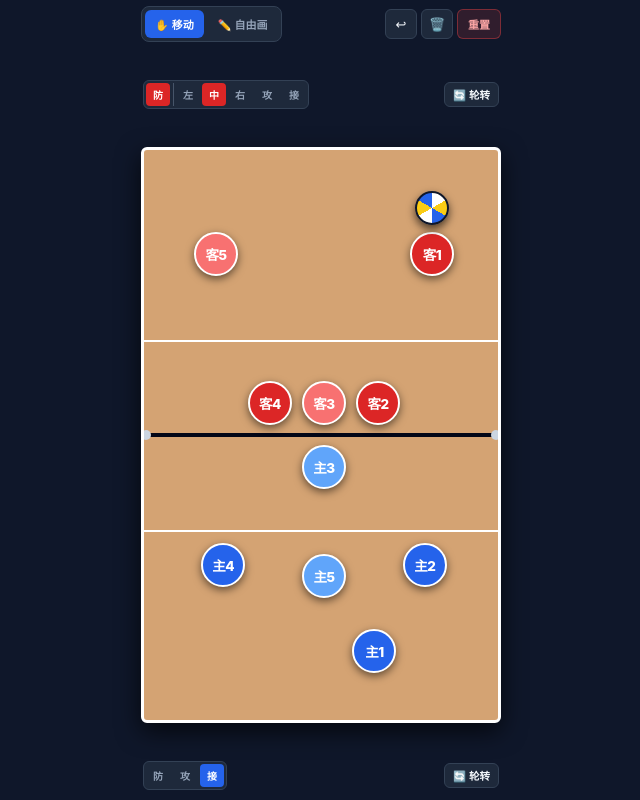
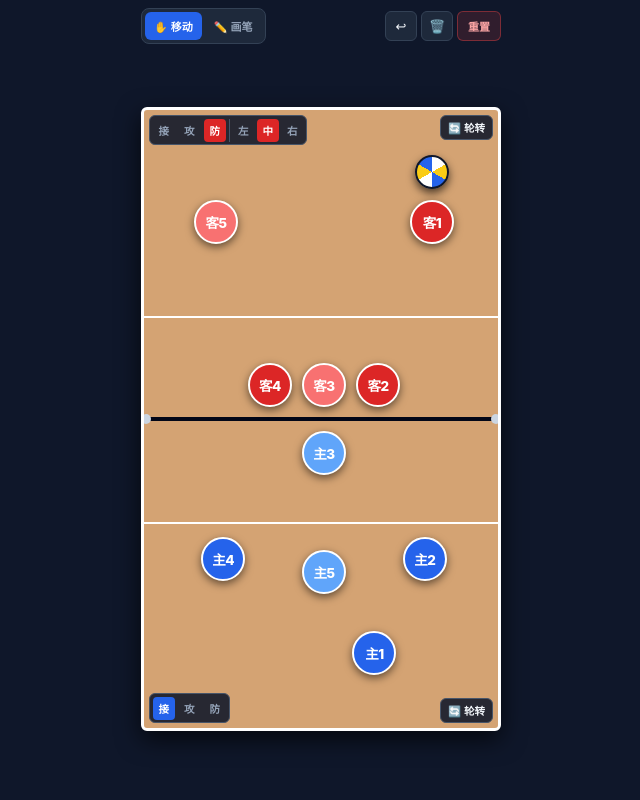
Before and after one commit to zerocdc/volleyball, a plain HTML site: page index.html in a window 1280 px wide. Shown: the whole page, without its empty margins (319-959 px from the left). Drawn offline with Linux system fonts and the light colour scheme.

Commit message:
Update index.html

```diff
--- a/index.html
+++ b/index.html
@@ -26,13 +26,13 @@
       height: 100vh;
       overflow: hidden;
       touch-action: none;
-      padding-top: max(6px, env(safe-area-inset-top));
-      padding-bottom: max(8px, env(safe-area-inset-bottom));
+      padding-top: max(8px, env(safe-area-inset-top));
+      padding-bottom: max(10px, env(safe-area-inset-bottom));
       padding-left: 8px;
       padding-right: 8px;
     }
 
-    /* Clean Single-Row Top Toolbar */
+    /* Top Toolbar */
     #top-bar {
       width: 100%;
       max-width: 360px;
@@ -41,12 +41,13 @@
       justify-content: space-between;
       gap: 6px;
       z-index: 100;
+      margin-bottom: 4px;
     }
 
     .tool-group {
       display: flex;
       align-items: center;
-      gap: 4px;
+      gap: 3px;
       background: #1e293b;
       padding: 3px;
       border-radius: 8px;
@@ -57,20 +58,32 @@
       border: none;
       background: transparent;
       color: #94a3b8;
-      padding: 6px 10px;
+      padding: 6px 9px;
       font-size: 11px;
       font-weight: 700;
       border-radius: 6px;
       cursor: pointer;
       display: flex;
       align-items: center;
-      gap: 3px;
+      gap: 2px;
       white-space: nowrap;
     }
 
     .tool-group button.active {
       background: #2563eb;
       color: #ffffff;
+    }
+
+    .draw-sub-pill {
+      display: flex;
+      gap: 2px;
+      padding-left: 3px;
+      border-left: 1px solid #475569;
+    }
+
+    .draw-sub-pill button {
+      padding: 4px 6px;
+      font-size: 10px;
     }
 
     .action-group {
@@ -114,85 +127,17 @@
       color: #ffffff;
     }
 
-    /* Outside Court Control Rails */
-    .court-rail {
-      width: min(92vw, 360px);
-      display: flex;
-      align-items: center;
-      justify-content: space-between;
-      padding: 2px 2px;
-      z-index: 50;
-    }
-
-    .stance-strip {
-      display: flex;
-      align-items: center;
-      gap: 3px;
-      background: #1e293b;
-      border: 1px solid #334155;
-      padding: 2px;
-      border-radius: 6px;
-    }
-
-    .stance-strip button {
-      border: none;
-      background: transparent;
-      color: #94a3b8;
-      padding: 4px 7px;
-      font-size: 10px;
-      font-weight: 700;
-      border-radius: 4px;
-      cursor: pointer;
-    }
-
-    .stance-strip button.active {
-      color: #ffffff;
-    }
-
-    #away-rail .stance-strip button.active {
-      background: #dc2626;
-    }
-
-    #home-rail .stance-strip button.active {
-      background: #2563eb;
-    }
-
-    .blk-subgroup {
-      display: flex;
-      gap: 2px;
-      padding-left: 2px;
-      border-left: 1px solid #475569;
-    }
-
-    .rotate-badge {
-      border: 1px solid #334155;
-      background: #1e293b;
-      color: #f1f5f9;
-      padding: 4px 8px;
-      font-size: 10.5px;
-      font-weight: 700;
-      border-radius: 6px;
-      cursor: pointer;
-      display: flex;
-      align-items: center;
-      gap: 3px;
-    }
-
-    .rotate-badge:active {
-      background: #334155;
-    }
-
     /* Court Board */
     #board-container {
       position: relative;
       width: min(92vw, 360px);
-      height: min(184vw, 680px, 72vh);
+      height: min(184vw, 680px, 78vh);
       background-color: #d4a373;
       border: 3.5px solid #ffffff;
       border-radius: 6px;
       box-shadow: 0 8px 24px rgba(0, 0, 0, 0.7);
       overflow: hidden;
-      margin: 0;
+      margin: auto 0;
     }
 
     .court-line {
@@ -236,6 +181,76 @@
       width: 100%;
       height: 2px;
     }
+
+    /* Inside-Court Stance & Rotation Controls */
+    .on-court-strip {
+      position: absolute;
+      display: flex;
+      align-items: center;
+      gap: 3px;
+      background: rgba(15, 23, 42, 0.88);
+      border: 1px solid #475569;
+      padding: 2.5px;
+      border-radius: 6px;
+      z-index: 30;
+      backdrop-filter: blur(4px);
+    }
+
+    .on-court-strip button {
+      border: none;
+      background: transparent;
+      color: #94a3b8;
+      padding: 4px 6px;
+      font-size: 10.5px;
+      font-weight: 700;
+      border-radius: 4px;
+      cursor: pointer;
+    }
+
+    .on-court-strip button.active {
+      color: #ffffff;
+    }
+
+    #away-stance-pill button.active {
+      background: #dc2626;
+    }
+
+    #home-stance-pill button.active {
+      background: #2563eb;
+    }
+
+    .blk-subgroup {
+      display: flex;
+      gap: 2px;
+      padding-left: 2px;
+      border-left: 1px solid #475569;
+    }
+
+    .on-court-rotate {
+      position: absolute;
+      border: 1px solid #475569;
+      background: rgba(15, 23, 42, 0.88);
+      color: #f1f5f9;
+      padding: 4px 7px;
+      font-size: 10.5px;
+      font-weight: 700;
+      border-radius: 6px;
+      cursor: pointer;
+      display: flex;
+      align-items: center;
+      gap: 2px;
+      z-index: 30;
+      backdrop-filter: blur(4px);
+    }
+
+    .on-court-rotate:active {
+      background: #334155;
+    }
+
+    #away-stance-pill { top: 5px; left: 5px; }
+    #away-rotate-btn { top: 5px; right: 5px; }
+    #home-stance-pill { bottom: 5px; left: 5px; }
+    #home-rotate-btn { bottom: 5px; right: 5px; }
 
     #draw-layer {
       position: absolute;
@@ -342,11 +357,16 @@
 </head>
 <body>
 
-  <!-- Clean Single-Row Top Toolbar -->
+  <!-- Top Toolbar -->
   <div id="top-bar">
     <div class="tool-group">
       <button id="mode-move" class="active" onclick="setInteractionMode('move')">✋ 移动</button>
-      <button id="draw-cycler" onclick="cycleDrawTool()">✏️ 自由画</button>
+      <button id="mode-draw-btn" onclick="activateDrawMode()">✏️ 画笔</button>
+      <div id="draw-sub-pill" class="draw-sub-pill" style="display: none;">
+        <button id="draw-style-free" class="active" onclick="setDrawStyle('free')">自由</button>
+        <button id="draw-style-solid" onclick="setDrawStyle('solid')">实线</button>
+        <button id="draw-style-dash" onclick="setDrawStyle('dash')">虚线</button>
+      </div>
     </div>
 
     <div class="action-group">
@@ -356,45 +376,41 @@
     </div>
   </div>
 
-  <!-- Away Control Rail (Outside Court Top) -->
-  <div id="away-rail" class="court-rail">
-    <div class="stance-strip">
+  <!-- Court Board -->
+  <div id="board-container">
+    <div id="net" class="court-line"></div>
+    <div class="attack-line-top court-line"></div>
+    <div class="attack-line-bottom court-line"></div>
+
+    <!-- Away Controls (Order: 接, 攻, 防 + [左, 中, 右]) -->
+    <div id="away-stance-pill" class="on-court-strip">
+      <button id="away-btn-receive" onclick="setTeamStance('away', 'receive')">接</button>
+      <button id="away-btn-offense" onclick="setTeamStance('away', 'offense')">攻</button>
       <button id="away-btn-defense" class="active" onclick="setTeamStance('away', 'defense')">防</button>
       <div id="away-blk-wrap" class="blk-subgroup">
         <button id="away-blk-left" onclick="setBlockSide('away', 'left')">左</button>
         <button id="away-blk-mid" class="active" onclick="setBlockSide('away', 'mid')">中</button>
         <button id="away-blk-right" onclick="setBlockSide('away', 'right')">右</button>
       </div>
-      <button id="away-btn-offense" onclick="setTeamStance('away', 'offense')">攻</button>
-      <button id="away-btn-receive" onclick="setTeamStance('away', 'receive')">接</button>
     </div>
-    <button class="rotate-badge" onclick="rotateTeam('away')">🔄 轮转</button>
-  </div>
+    <button id="away-rotate-btn" class="on-court-rotate" onclick="rotateTeam('away')">🔄 轮转</button>
 
-  <!-- 100% Uncluttered Playing Surface -->
-  <div id="board-container">
-    <div id="net" class="court-line"></div>
-    <div class="attack-line-top court-line"></div>
-    <div class="attack-line-bottom court-line"></div>
-
-    <canvas id="draw-layer"></canvas>
-    <div id="volleyball"></div>
-    <div id="players-layer"></div>
-  </div>
-
-  <!-- Home Control Rail (Outside Court Bottom) -->
-  <div id="home-rail" class="court-rail">
-    <div class="stance-strip">
+    <!-- Home Controls (Order: 接, 攻, 防 + [左, 中, 右]) -->
+    <div id="home-stance-pill" class="on-court-strip">
+      <button id="home-btn-receive" class="active" onclick="setTeamStance('home', 'receive')">接</button>
+      <button id="home-btn-offense" onclick="setTeamStance('home', 'offense')">攻</button>
       <button id="home-btn-defense" onclick="setTeamStance('home', 'defense')">防</button>
       <div id="home-blk-wrap" class="blk-subgroup" style="display: none;">
         <button id="home-blk-left" onclick="setBlockSide('home', 'left')">左</button>
         <button id="home-blk-mid" class="active" onclick="setBlockSide('home', 'mid')">中</button>
         <button id="home-blk-right" onclick="setBlockSide('home', 'right')">右</button>
       </div>
-      <button id="home-btn-offense" onclick="setTeamStance('home', 'offense')">攻</button>
-      <button id="home-btn-receive" class="active" onclick="setTeamStance('home', 'receive')">接</button>
     </div>
-    <button class="rotate-badge" onclick="rotateTeam('home')">🔄 轮转</button>
+    <button id="home-rotate-btn" class="on-court-rotate" onclick="rotateTeam('home')">🔄 轮转</button>
+
+    <canvas id="draw-layer"></canvas>
+    <div id="volleyball"></div>
+    <div id="players-layer"></div>
   </div>
 
   <script>
@@ -406,18 +422,11 @@
 
     let currentMode = 'move';
     let lineStyle = 'free';
-    const drawModes = [
-      { id: 'free', label: '✏️ 自由画' },
-      { id: 'solid', label: '➔ 实线' },
-      { id: 'dash', label: '⇢ 虚线' }
-    ];
-    let drawModeIdx = 0;
-
     let isDrawing = false;
     let strokes = [];
     let currentStroke = [];
 
-    // Realistic match start: Away = Defense/Serve, Home = Receive
+    // Option A Boot: Away = Defense/Serve, Home = Receive
     let teamStances = {
       away: 'defense',
       home: 'receive'
@@ -548,18 +557,20 @@
     function setInteractionMode(mode) {
       currentMode = mode;
       document.getElementById('mode-move').classList.toggle('active', mode === 'move');
-      document.getElementById('draw-cycler').classList.toggle('active', mode === 'draw');
+      document.getElementById('mode-draw-btn').classList.toggle('active', mode === 'draw');
+      document.getElementById('draw-sub-pill').style.display = (mode === 'draw') ? 'flex' : 'none';
       canvas.style.pointerEvents = (mode === 'draw') ? 'auto' : 'none';
     }
 
-    function cycleDrawTool() {
-      if (currentMode !== 'draw') {
-        setInteractionMode('draw');
-        return;
-      }
-      drawModeIdx = (drawModeIdx + 1) % drawModes.length;
-      lineStyle = drawModes[drawModeIdx].id;
-      document.getElementById('draw-cycler').innerText = drawModes[drawModeIdx].label;
+    function activateDrawMode() {
+      setInteractionMode('draw');
+    }
+
+    function setDrawStyle(style) {
+      lineStyle = style;
+      ['free', 'solid', 'dash'].forEach(s => {
+        document.getElementById(`draw-style-${s}`).classList.toggle('active', s === style);
+      });
     }
 
     function getPlayerCoords(p) {
@@ -608,9 +619,9 @@
     function setTeamStance(team, stance) {
       teamStances[team] = stance;
 
+      document.getElementById(`${team}-btn-receive`).classList.toggle('active', stance === 'receive');
+      document.getElementById(`${team}-btn-offense`).classList.toggle('active', stance === 'offense');
       document.getElementById(`${team}-btn-defense`).classList.toggle('active', stance === 'defense');
-      document.getElementById(`${team}-btn-offense`).classList.toggle('active', stance === 'offense');
-      document.getElementById(`${team}-btn-receive`).classList.toggle('active', stance === 'receive');
 
       const blkWrap = document.getElementById(`${team}-blk-wrap`);
       blkWrap.style.display = (stance === 'defense') ? 'flex' : 'none';
@@ -643,18 +654,18 @@
       teamRotation = { away: 0, home: 0 };
 
       // Away Defense UI
+      document.getElementById('away-btn-receive').classList.remove('active');
+      document.getElementById('away-btn-offense').classList.remove('active');
       document.getElementById('away-btn-defense').classList.add('active');
-      document.getElementById('away-btn-offense').classList.remove('active');
-      document.getElementById('away-btn-receive').classList.remove('active');
       document.getElementById('away-blk-wrap').style.display = 'flex';
       ['left', 'mid', 'right'].forEach(s => {
         document.getElementById(`away-blk-${s}`).classList.toggle('active', s === 'mid');
       });
 
       // Home Receive UI
+      document.getElementById('home-btn-receive').classList.add('active');
+      document.getElementById('home-btn-offense').classList.remove('active');
       document.getElementById('home-btn-defense').classList.remove('active');
-      document.getElementById('home-btn-offense').classList.remove('active');
-      document.getElementById('home-btn-receive').classList.add('active');
       document.getElementById('home-blk-wrap').style.display = 'none';
 
       playersData = [
```
